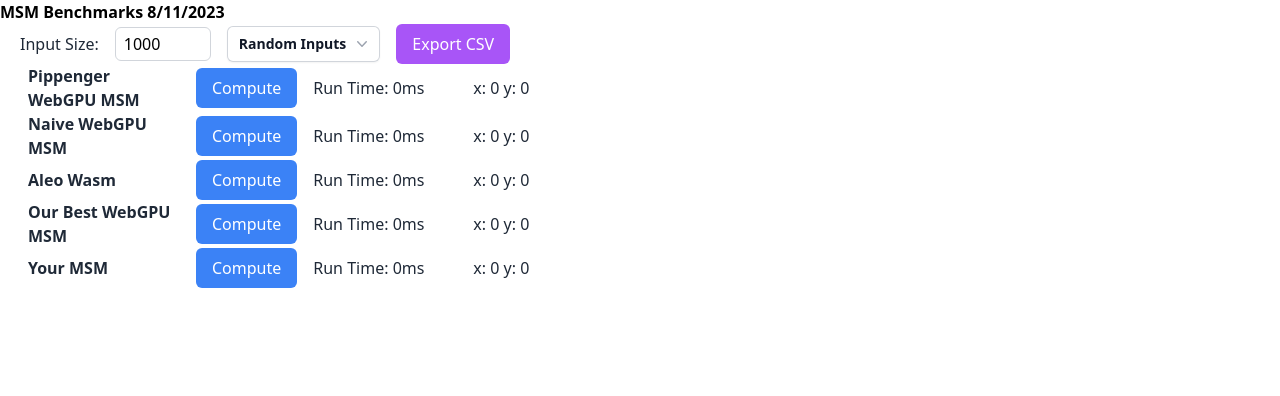
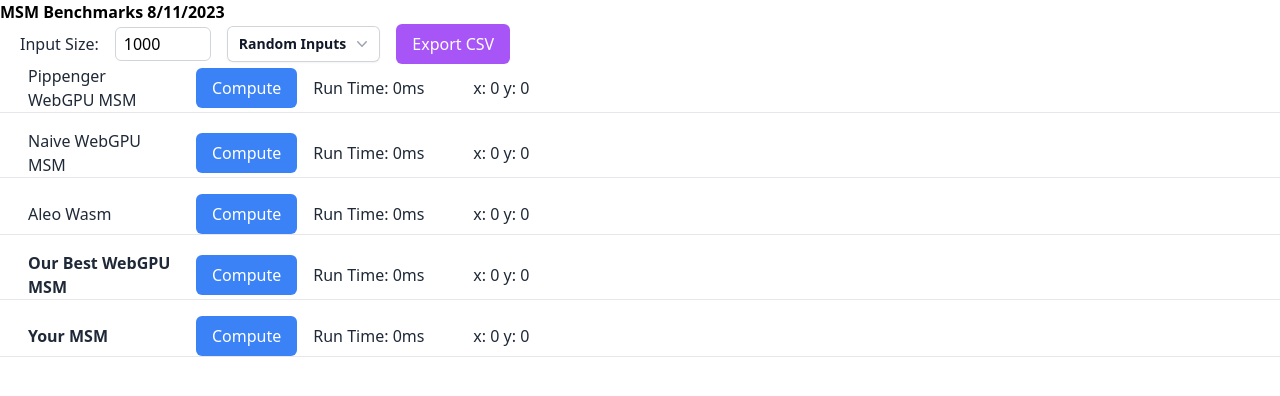
Before and after one commit to demox-labs/webgpu-msm, a React app: page / in a window 1280 px wide. Shown: the top 396 px of the page. Built offline with nearby package versions, Linux system fonts and the light colour scheme.

Commit message:
bold the best and yours

```diff
--- a/src/ui/AllBenchmarks.tsx
+++ b/src/ui/AllBenchmarks.tsx
@@ -129,6 +129,7 @@
         expectedResult={expectedResult}
         msmFunc={webgpu_best_msm}
         postResult={postResult}
+        bold={true}
       />
       <Benchmark
         name={'Your MSM'}
@@ -137,6 +138,7 @@
         expectedResult={expectedResult}
         msmFunc={compute_msm}
         postResult={postResult}
+        bold={true}
       />
     </div>
   )
--- a/src/ui/Benchmark.tsx
+++ b/src/ui/Benchmark.tsx
@@ -6,6 +6,7 @@
 import { XMarkIcon } from '@heroicons/react/20/solid';
 
 interface BenchmarkProps {
+  bold?: boolean;
   name: string;
   baseAffinePoints: BigIntPoint[] | U32ArrayPoint[];
   scalars: bigint[] | Uint32Array[];
@@ -18,7 +19,7 @@
 }
 
 export const Benchmark: React.FC<BenchmarkProps> = (
-  {name, baseAffinePoints, scalars, expectedResult, msmFunc, postResult}
+  {bold, name, baseAffinePoints, scalars, expectedResult, msmFunc, postResult}
   ) => {
   const [runTime, setRunTime] = useState(0);
   const [running, setRunning] = useState(false);
@@ -51,8 +52,9 @@
   const spin = () => <div className="w-4 h-4 border-t-2 border-white rounded-full animate-spin"></div>;
 
   return (
+    <>
       <div className="flex items-center space-x-4 px-5">
-      <div className="text-gray-800 font-bold w-40 px-2">{name}</div>
+        <div className={`text-gray-800 w-40 px-2 ${bold ? 'font-bold' : ''}`}>{name}</div>
         <button className="bg-blue-500 hover:bg-blue-700 text-white px-4 py-2 rounded-md"  onClick={async () => { await runFunc()}}>
           {running ? spin() : 'Compute'}
         </button>
@@ -60,5 +62,7 @@
         {correctnessMark(result, expectedResult)}
         <div className="text-gray-800 w-36">x: {result.x.toString()} y: {result.y.toString()}</div>
       </div>
+      <hr className='p-2'/>
+    </>
   );
 };
```
Lines whose indentation alone changed are shown as unchanged.
